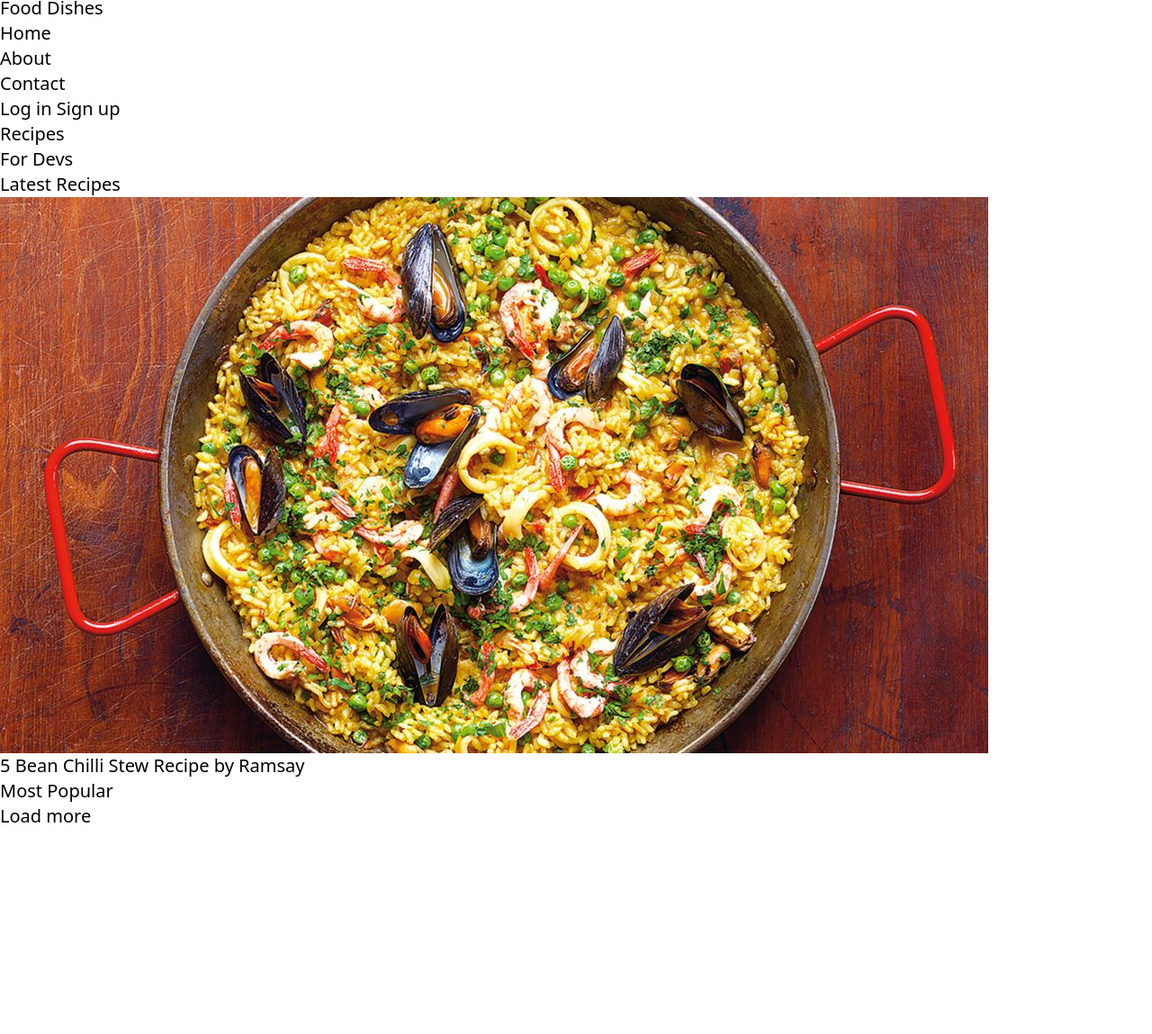
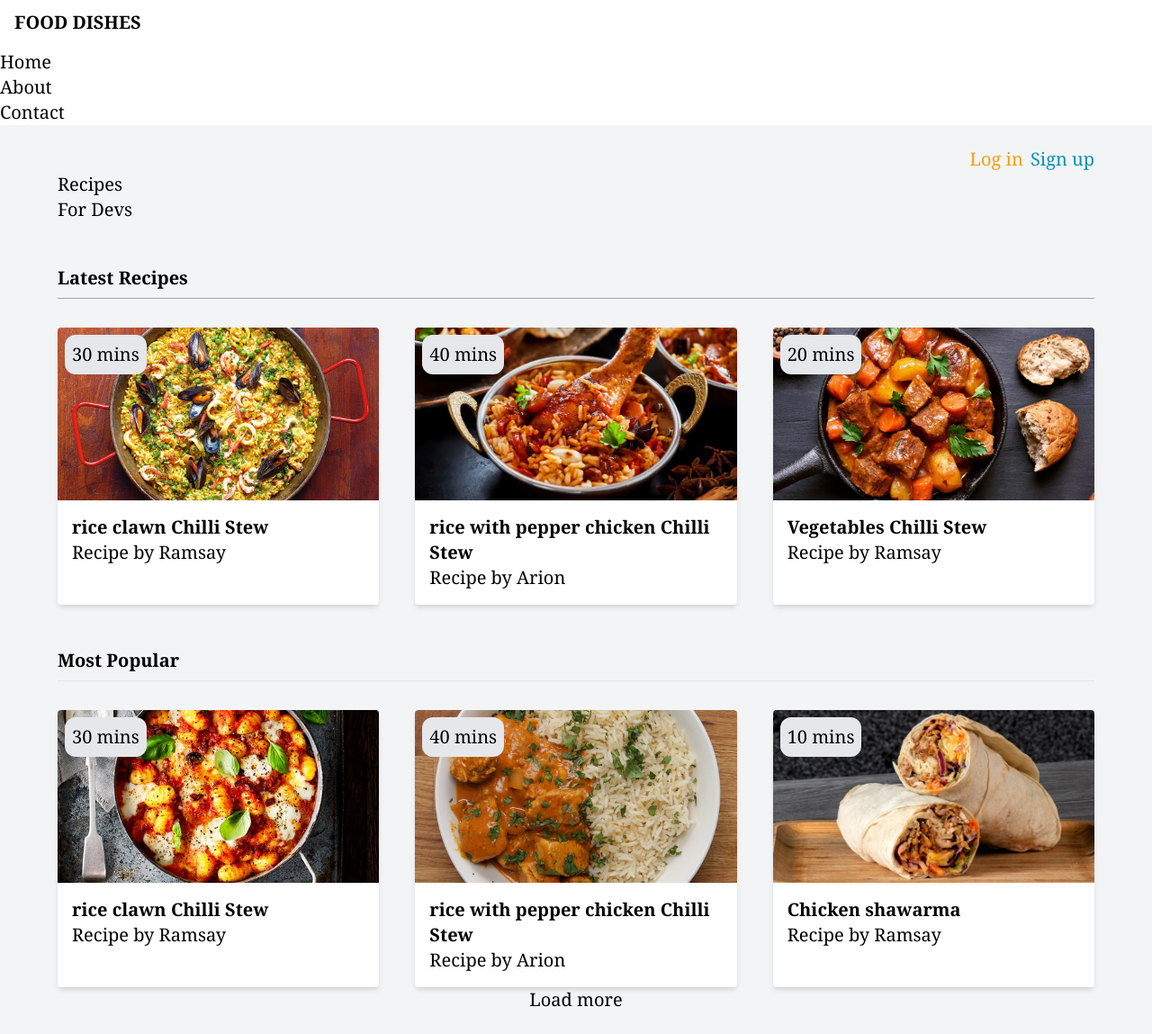
Before and after one commit to bibcode/food-dishes, a website: page public/index.html in a window 1280 px wide. Shown: the part 5-1154 px from the top of the page at 90% size. Before the commit the page ends 926 px from the top, so only its background shows below. Drawn offline with nearby package versions, Linux system fonts and the light colour scheme.

Commit message:
website almost ready

```diff
--- a/public/index.html
+++ b/public/index.html
@@ -1,20 +1,19 @@
-<!DOCTYPE html>
+ <!DOCTYPE html>
 <html lang="en">
-
 <head>
     <meta charset="UTF-8" />
     <meta name="viewport" content="width=device-width, initial-scale=1.0" />
     <title>Document</title>
     <script src="https://cdn.tailwindcss.com"></script>
-    <link rel="stylesheet" href="styles.css" />
+
 </head>
 
-<body class="text-xl">
+<body class="text-xl font-serif">
     <div>
         <div>
             <nav>
                 <div>
-                    <h1>
+                    <h1 class="font-bold uppercase p-4">
                         <a href="/">Food Dishes</a>
                     </h1>
                 </div>
@@ -37,32 +36,99 @@
                 </ul>
             </nav>
         </div>
-        <main>
-            <div>
-                <a href="#">Log in</a>
-                <a href="#">Sign up</a>
+        <main class="px-16 py-6  bg-gray-100">
+            <div class="flex justify-center md:justify-end">
+                <a href="#" class="mr-2 text-amber-500">Log in</a>
+                <a href="#" class="text-cyan-600">Sign up</a>
             </div>
             <header>
-                <h2>Recipes</h2>
+                <h2 >Recipes</h2>
                 <h3>For Devs</h3>
             </header>
 
             <div>
-                <h4>Latest Recipes</h4>
-
-                <div>
-                    <img src="img/foodone.jpg" alt="" />
-                    <div>
-                        <span>5 Bean Chilli Stew</span>
-                        <span>Recipe by Ramsay</span>
+                <h4 class="font-bold mt-12 pb-2 border-b border-gray-400">Latest Recipes</h4>
+                <div class="mt-8 grid lg:grid-cols-3 gap-10 ">
+                             <!-- food one here -->
+                <div class="bg-white rounded overflow-hidden shadow-md relative">
+                    <img src="img/foodone.jpg" alt="" class="w-full h-32 sm:h-48 object-cover"/>
+                    <div class="m-4">
+                        <span class="font-bold">rice clawn Chilli Stew</span>
+                        <span class="block">Recipe by Ramsay</span>
+                    </div>
+                    <div class="bg-gray-200 rounded-xl p-2 absolute  top-0 ml-2 mt-2">
+                        <span>30 mins</span>
                     </div>
                 </div>
-                <h4>Most Popular</h4>
-                <div>
-                    <!-- cards go here -->
+                <!-- food two here -->
+                <div class="bg-white rounded overflow-hidden shadow-md relative">
+                    <img src="img/food2.webp" alt="" class="w-full h-32 sm:h-48 object-cover"/>
+                    <div class="m-4">
+                        <span class="font-bold">rice with pepper chicken Chilli Stew</span>
+                        <span class="block">Recipe by Arion</span>
+                    </div>
+                    <div class="bg-gray-200 rounded-xl p-2 absolute  top-0 ml-2 mt-2">
+                        <span>40 mins</span>
+                    </div>
                 </div>
-                <div>
-                    <div>Load more</div>
+                <!-- food three here -->
+                <div class="bg-white rounded overflow-hidden shadow-md relative">
+                    <img src="img/food3.jpg" alt="" class="w-full h-32 sm:h-48 object-cover"/>
+                    <div class="m-4">
+                        <span class="font-bold">Vegetables Chilli Stew</span>
+                        <span class="block">Recipe by Ramsay</span>
+                    </div>
+                    <div class="bg-gray-200 rounded-xl p-2 absolute  top-0 ml-2 mt-2">
+                        <span>20 mins</span>
+                    </div>
+                </div>
+                </div>
+
+
+
+
+                <!-- MOST POPULAR -->
+
+
+
+                <h4 class="font-bold mt-12 pb-2 border-b ">Most Popular</h4>
+                <div class="mt-8 grid lg:grid-cols-3 gap-10">
+                             <!-- food four here -->
+                <div class="bg-white rounded overflow-hidden shadow-md relative">
+                    <img src="img/food4.jpg" alt="" class="w-full h-32 sm:h-48 object-cover"/>
+                    <div class="m-4">
+                        <span class="font-bold">rice clawn Chilli Stew</span>
+                        <span class="block">Recipe by Ramsay</span>
+                    </div>
+                    <div class="bg-gray-200 rounded-xl p-2 absolute  top-0 ml-2 mt-2">
+                        <span>30 mins</span>
+                    </div>
+                </div>
+                <!-- food five here -->
+                <div class="bg-white rounded overflow-hidden shadow-md relative">
+                    <img src="img/food5.jpg" alt="" class="w-full h-32 sm:h-48 object-cover"/>
+                    <div class="m-4">
+                        <span class="font-bold">rice with pepper chicken Chilli Stew</span>
+                        <span class="block">Recipe by Arion</span>
+                    </div>
+                    <div class="bg-gray-200 rounded-xl p-2 absolute  top-0 ml-2 mt-2">
+                        <span>40 mins</span>
+                    </div>
+                </div>
+                <!-- food six here -->
+                <div class="bg-white rounded overflow-hidden shadow-md relative">
+                    <img src="img/food6.jpg" alt="" class="w-full h-32 sm:h-48 object-cover"/>
+                    <div class="m-4">
+                        <span class="font-bold">Chicken shawarma</span>
+                        <span class="block">Recipe by Ramsay</span>
+                    </div>
+                    <div class="bg-gray-200 rounded-xl p-2 absolute  top-0 ml-2 mt-2">
+                        <span>10 mins</span>
+                    </div>
+                </div>
+                </div>
+                <div class="flex justify-center">
+                    <div class="bg-secondary-100 text-secondary-200 ">Load more</div>
                 </div>
             </div>
         </main>
```
